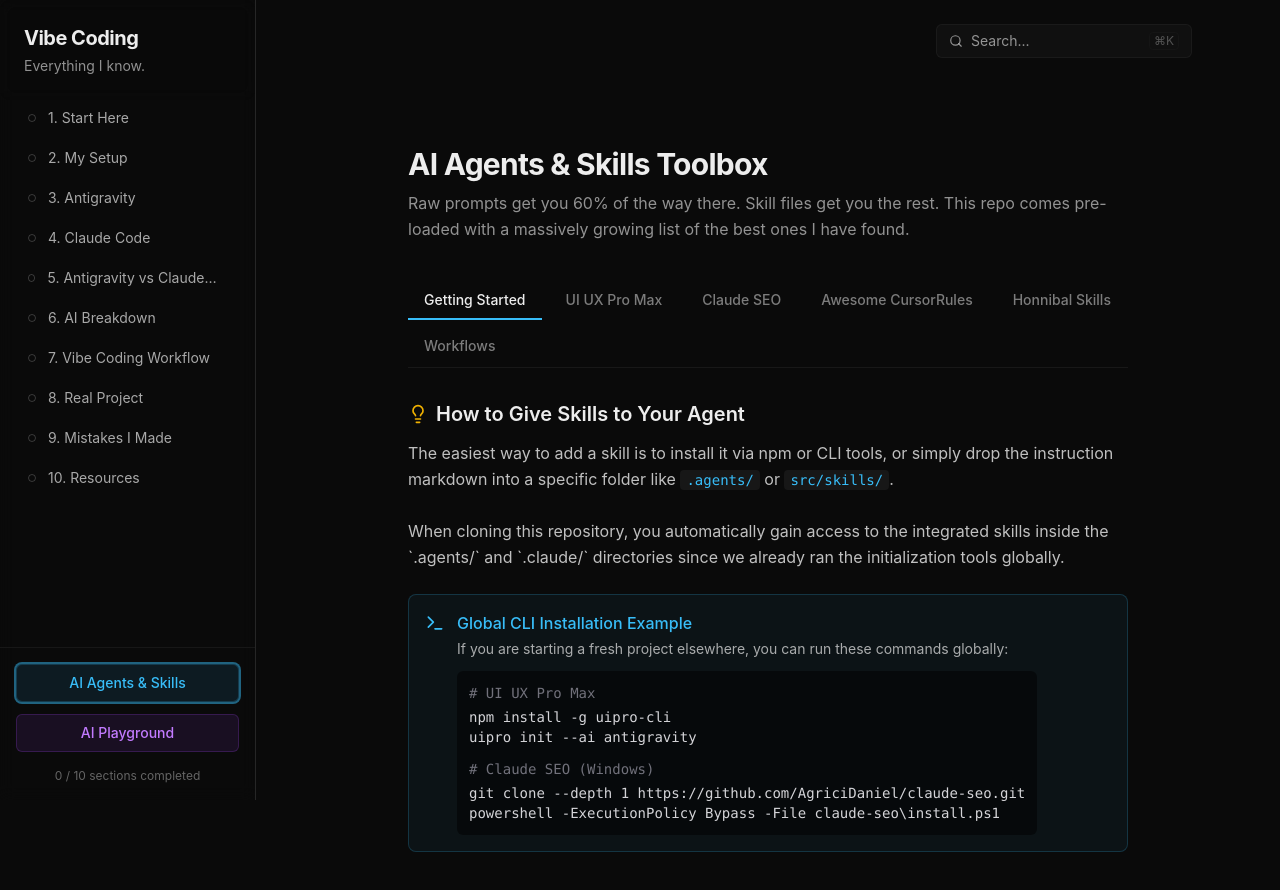
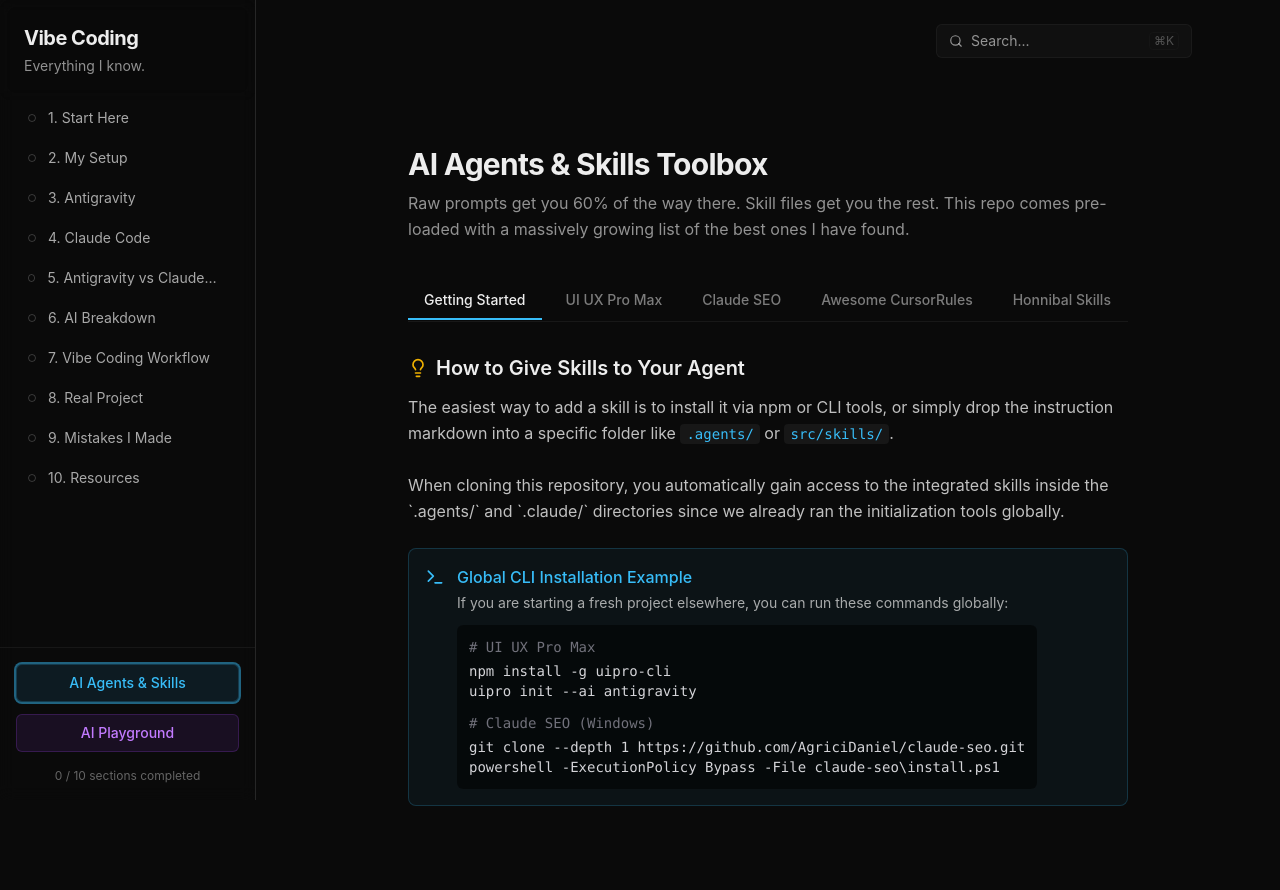
Before and after one commit to WebDevPeterGriffin/The-VibeCode-Bible, a Next.js app: page /ai-agents-and-skills in a window 1280 px wide. Shown: the top 890 px of the page. Built offline with nearby package versions, Linux system fonts and the light colour scheme.

Commit message:
ui: switch flex-wrap to overflow-x-auto for tab stability

```diff
--- a/src/app/ai-agents-and-skills/page.tsx
+++ b/src/app/ai-agents-and-skills/page.tsx
@@ -17,7 +17,7 @@ export default function AiAgentsPage() {
             </div>
 
             {/* Tabs Navigation */}
-            <div className="flex flex-wrap gap-2 border-b border-border/50 pb-px mb-8">
+            <div className="flex overflow-x-auto whitespace-nowrap gap-2 border-b border-border/50 pb-px mb-8 [&::-webkit-scrollbar]:hidden [-ms-overflow-style:none] [scrollbar-width:none]">
                 <button
                     onClick={() => setActiveTab('overview')}
                     className={`px-4 py-2 text-sm font-medium transition-colors border-b-2 ${activeTab === 'overview' ? 'border-primary text-foreground' : 'border-transparent text-foreground/50 hover:text-foreground hover:border-border'}`}
```
